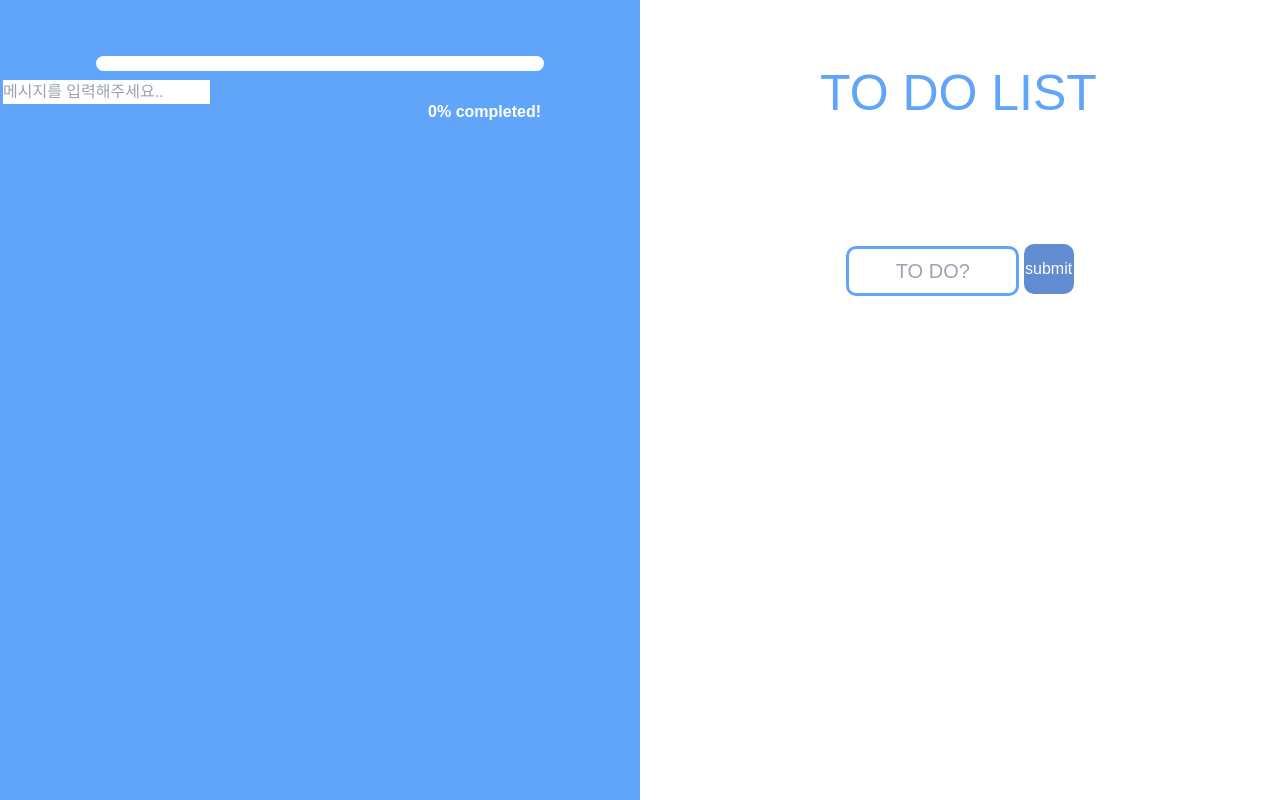
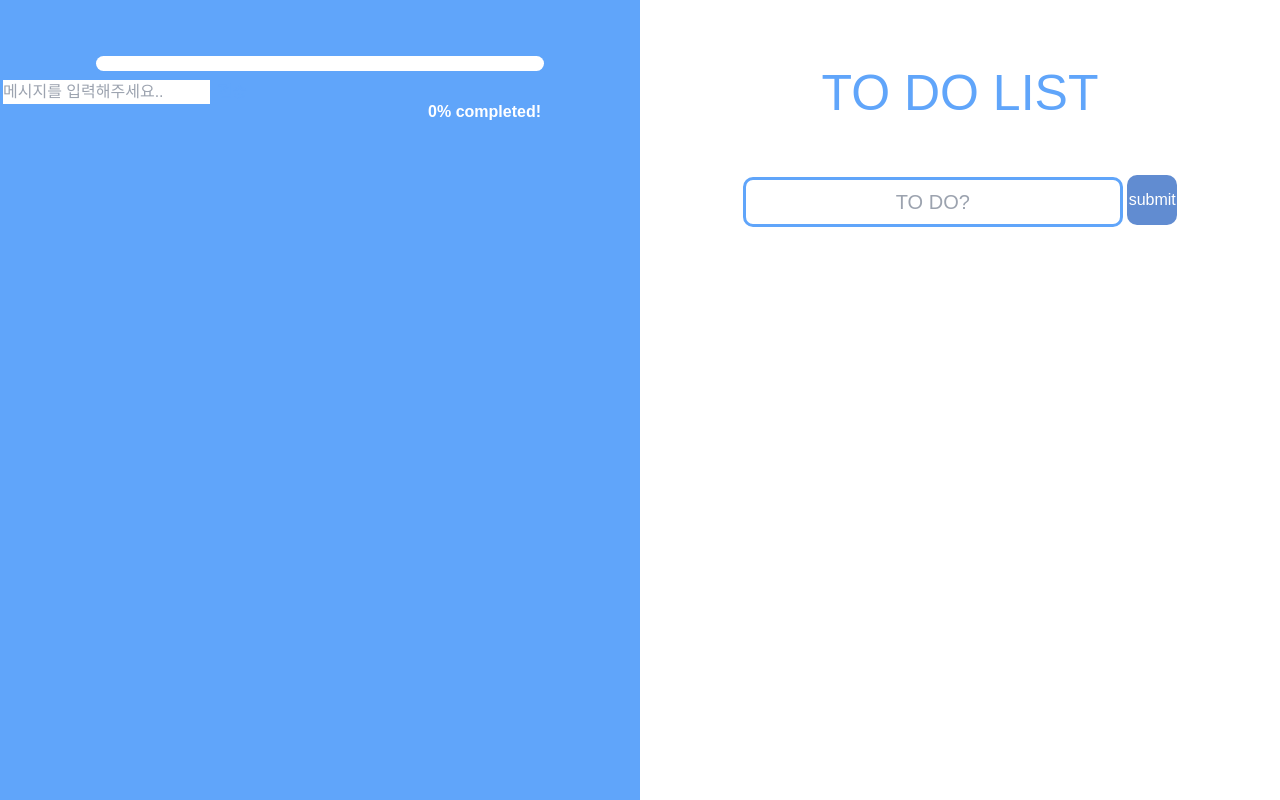
Before and after one commit to im-gnar/ShareToDolistProject, a Flask app: page /todolist in a window 1280 px wide. Run offline with Flask 2, Linux system fonts and the light colour scheme; some libraries are stand-ins or nearby versions.

Commit message:
💄fix :: todoList && Chat UI fix

```diff
--- a/ShareToDoList/static/todo.css
+++ b/ShareToDoList/static/todo.css
@@ -4,10 +4,9 @@
 
 .toDoInput{
 	font-size: 20px;
-	width: 50%;
 	padding: 7px 10px;
 	border-radius: 10px;
-	min-width: 130px;
+	min-width: 380px;
 }
 
 .toDoInput::placeholder{
@@ -32,11 +31,12 @@
 }
 
 .toDoText{
+	display: flex;
+	position: relative;
+	justify-content: center;
+	top: 7%;
+	font-size: 50px;
 	margin: 0;
-	position: relative;
-	top: 7%;
-	left: 180px;
-	font-size: 50px;
 }
 
 .editInput{
@@ -44,7 +44,6 @@
 	width: 70%;
 	padding-left: 44px;
 	position: relative;
-	bottom: 4px;
 }
 
 .toDoItems{
@@ -63,9 +62,6 @@
 	overflow-y: scroll;
 	margin-right: 60px;
 }
-.addbtn {
-    margin-top: 40%;
-}
 
 @keyframes fadeIn{
 	from{
@@ -74,6 +70,9 @@
 	to{
 		opacity: 1;
 	}
+}
+.toDoForm {
+	margin:0
 }
 
 .toDoList li{
--- a/ShareToDoList/static/todomain.css
+++ b/ShareToDoList/static/todomain.css
@@ -64,7 +64,6 @@ input:focus{
     height: 100vh;
 }
 
-
 .center-items{
 	text-align: center;
 }
```
